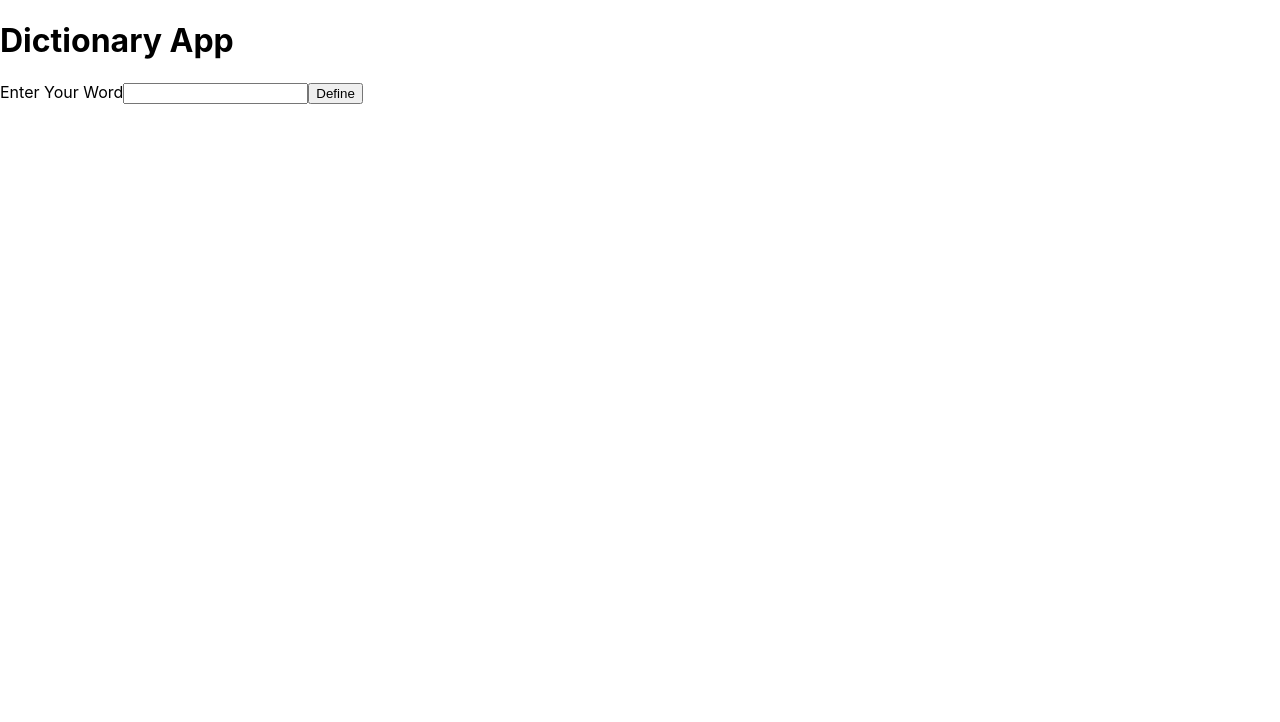
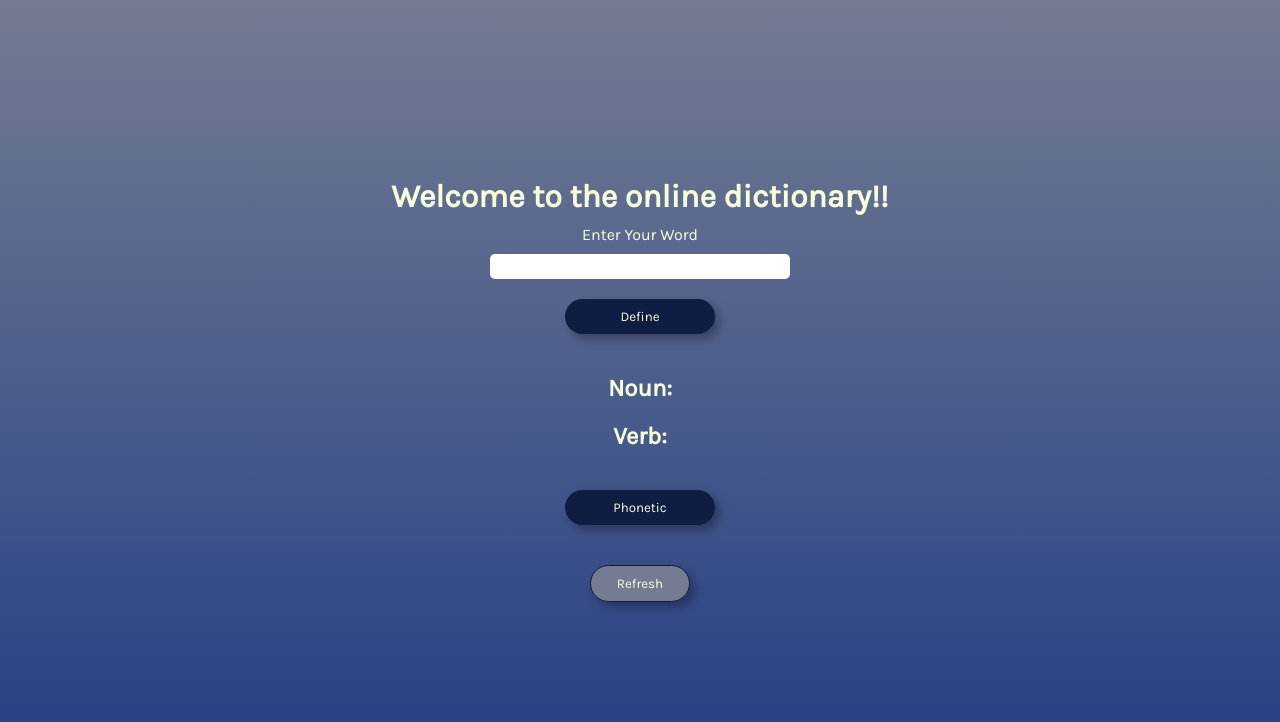
Before and after one commit to paulg44/dictionary_app, a React (Create React App) app in the folder dictionary-app/: page / in a window 1280 px wide. Shown: the top 722 px of the page. Built offline with nearby package versions, Linux system fonts and the light colour scheme.

Commit message:
refactor static html/css to react jsx/css

```diff
--- a/dictionary-app/public/index.html
+++ b/dictionary-app/public/index.html
@@ -10,6 +10,10 @@
       content="Web site created using create-react-app"
     />
     <link rel="apple-touch-icon" href="%PUBLIC_URL%/logo192.png" />
+    <link
+      href="https://fonts.googleapis.com/css2?family=Karla&display=swap"
+      rel="stylesheet"
+    />
     <!--
       manifest.json provides metadata used when your web app is installed on a
       user's mobile device or desktop. See https://developers.google.com/web/fundamentals/web-app-manifest/
--- a/dictionary-app/src/App.css
+++ b/dictionary-app/src/App.css
@@ -1,38 +1,89 @@
-.App {
-  text-align: center;
+:root {
+  --dark-blue: #101d42;
+  --secondary-color: #213c85;
+  --grey-color: #747c92;
+  --light-color: #f6fedb;
 }
 
-.App-logo {
-  height: 40vmin;
-  pointer-events: none;
+* {
+  box-sizing: border-box;
+  margin: 0;
+  padding: 0;
 }
 
-@media (prefers-reduced-motion: no-preference) {
-  .App-logo {
-    animation: App-logo-spin infinite 20s linear;
-  }
-}
-
-.App-header {
-  background-color: #282c34;
-  min-height: 100vh;
+body {
+  font-family: "Karla", sans-serif;
+  background: linear-gradient(var(--grey-color), var(--secondary-color));
+  color: var(--light-color);
   display: flex;
   flex-direction: column;
   align-items: center;
   justify-content: center;
-  font-size: calc(10px + 2vmin);
-  color: white;
+  text-align: center;
+  height: 100vh;
 }
 
-.App-link {
-  color: #61dafb;
+/* Button Styles */
+button {
+  font-family: "Karla", sans-serif;
+  width: 150px;
+  padding: 10px;
+  border-radius: 20px;
+  margin: 20px;
+  background-color: var(--dark-blue);
+  color: var(--light-color);
+  border: none;
+  box-shadow: 5px 5px 10px rgb(0, 0, 0, 0.3);
+  cursor: pointer;
 }
 
-@keyframes App-logo-spin {
+.refreshBtn {
+  width: 100px;
+  background-color: var(--grey-color);
+  border: 1px solid var(--dark-blue);
+}
+
+button:hover {
+  opacity: 0.8;
+}
+
+button:active {
+  transform: scale(0.98);
+}
+
+.inner-container {
+  margin: 20px 0;
+}
+
+/* Alert Box */
+.alert {
+  position: absolute;
+  top: 25%;
+  left: 60%;
+  width: 200px;
+  height: 140px;
+  background-color: var(--dark-blue);
+  color: #fff;
+  border-radius: 10px;
+  padding: 20px 10px;
+  text-align: center;
+  border: 2px solid red;
+  animation: grow 0.5s ease-in;
+}
+
+@keyframes grow {
   from {
-    transform: rotate(0deg);
+    transform: scale(0);
   }
   to {
-    transform: rotate(360deg);
+    transform: scale(1);
   }
 }
+
+/* Alert Box close button */
+.close {
+  background-color: var(--light-color);
+  color: var(--dark-blue);
+  align-items: center;
+  margin: 10px;
+}
--- a/dictionary-app/src/App.js
+++ b/dictionary-app/src/App.js
@@ -1,12 +1,15 @@
 // Imports
 import "./App.css";
 import EnterWordContainer from "./Components/EnterWord/EnterWord";
+import DefinitionContainer from "./Components/Definition/Definition";
 
 function App() {
   return (
     <div>
-      <h1>Dictionary App</h1>
+      <h1>Welcome to the online dictionary!!</h1>
       <EnterWordContainer />
+      <DefinitionContainer />
+      <button className="refreshBtn">Refresh</button>
     </div>
   );
 }
--- a/dictionary-app/src/Components/Button/Button.js
+++ /dev/null
@@ -1,7 +0,0 @@
-// Component for Button
-
-function Button(props) {
-  return <button className="standardBtn">{props.btnText}</button>;
-}
-
-export default Button;
--- /dev/null
+++ b/dictionary-app/src/Components/Definition/Definition.js
@@ -0,0 +1,20 @@
+// Component for Definition Container
+
+function DefinitionContainer() {
+  return (
+    <div class="definition-container">
+      <div class="noun-container inner-container">
+        <h2>Noun:</h2>
+        <p data-testid="noun" id="noun"></p>
+      </div>
+      <div class="verb-container inner-container">
+        <h2>Verb:</h2>
+        <p id="verb"></p>
+      </div>
+      <button id="audio">Phonetic</button>
+      <p id="phonetic"></p>
+    </div>
+  );
+}
+
+export default DefinitionContainer;
--- a/dictionary-app/src/Components/EnterWord/EnterWord.css
+++ b/dictionary-app/src/Components/EnterWord/EnterWord.css
@@ -0,0 +1,19 @@
+/* CSS for Enter Word Container */
+
+.enterWordContainer {
+  display: flex;
+  flex-direction: column;
+  align-items: center;
+}
+
+label {
+  margin-top: 10px;
+}
+
+input {
+  padding: 5px;
+  border-radius: 5px;
+  border: none;
+  margin-top: 10px;
+  width: 300px;
+}
--- a/dictionary-app/src/Components/EnterWord/EnterWord.js
+++ b/dictionary-app/src/Components/EnterWord/EnterWord.js
@@ -1,13 +1,14 @@
 // Component for the user input of a word
 // Imports
-import Button from "../Button/Button";
+
+import "./EnterWord.css";
 
 function EnterWordContainer() {
   return (
     <div class="enterWordContainer">
       <label for="word">Enter Your Word</label>
       <input id="word" type="text" />
-      <Button btnText="Define" />
+      <button className="standardBtn">Define</button>
     </div>
   );
 }
```
Also changed, not shown: dictionary-app/src/Components/Definition/Definition.css (added).
